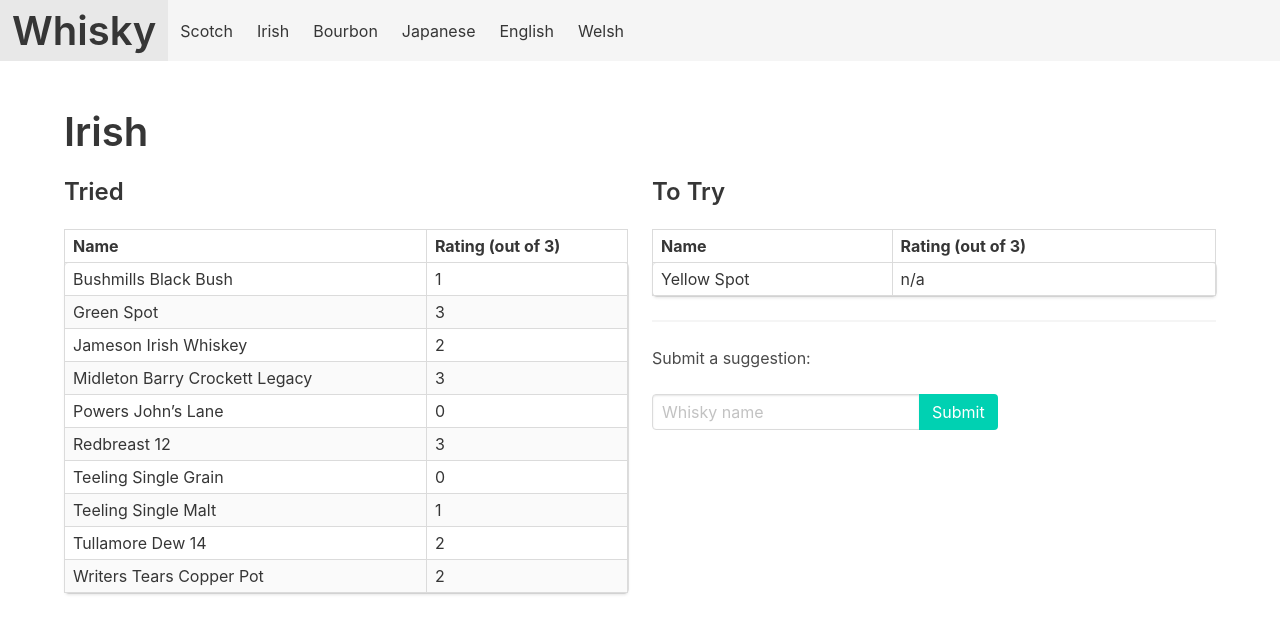
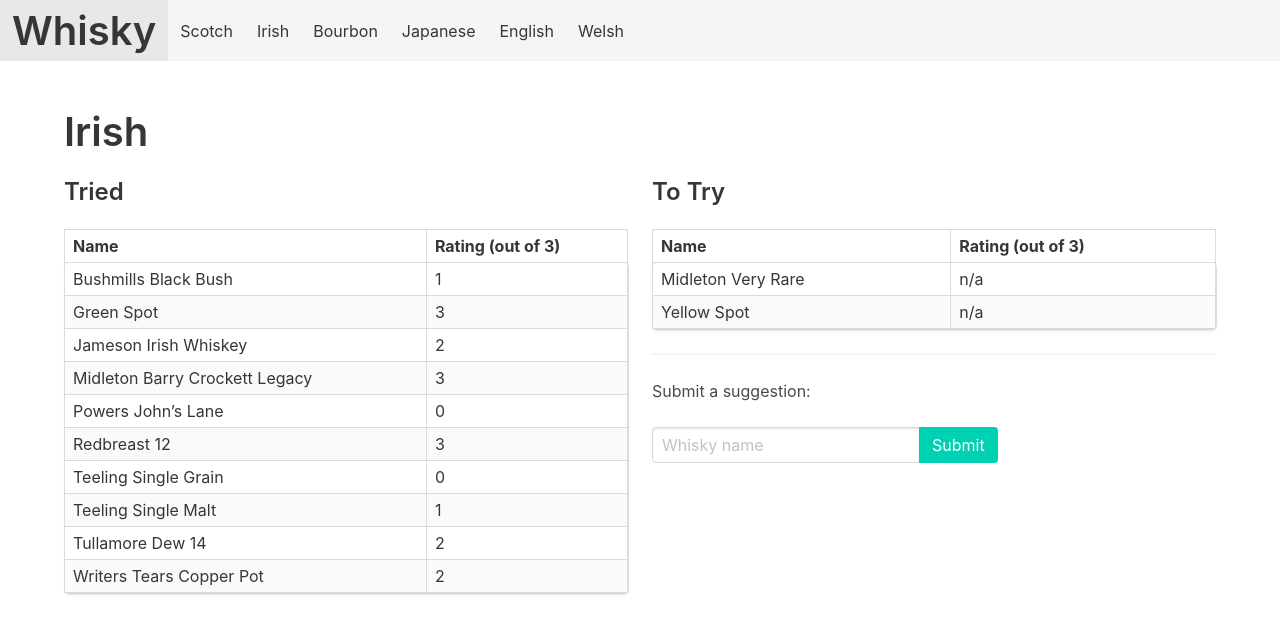
Before and after one commit to grega/whisky, a Jekyll site: the page built from irish.html, in a window 1280 px wide. Shown: the top 634 px of the page. Built offline with Jekyll 4.4.1, drawn with Linux system fonts in a browser that asks for light colours.

Commit message:
Add Midleton

```diff
--- a/_data/irish/to_try.yml
+++ b/_data/irish/to_try.yml
@@ -1 +1,2 @@
 - name: Yellow Spot
+- name: Midleton Very Rare
```
